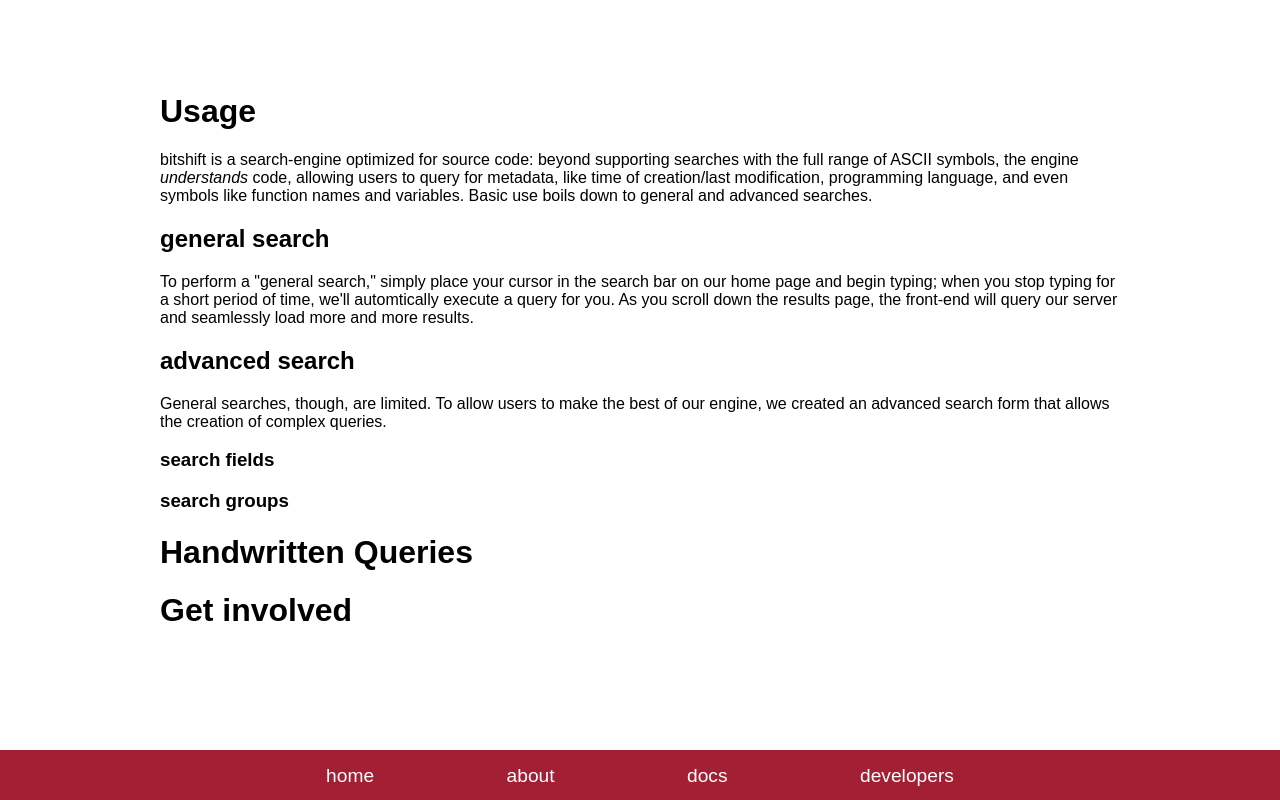
After one commit to earwig/bitshift, a Flask app: page /docs in a window 1280 px wide. The commit adds this page. Run offline with Flask 2, Linux system fonts and the light colour scheme; style sheets or scripts are compiled from the project's sources; parts of the project's set-up code (start-up, migrations or seed data) failed here and were passed over.

Commit message:
Work on #74. Add docs route, partly-skeleton page.
Add:
        templates/docs.html
                -Add a skeleton structure for the documentation page.
                -Add some content to certain sections.

```diff
--- a/app.py
+++ b/app.py
@@ -55,6 +55,10 @@ def about():
 def developers():
     return render_template("developers.html")
 
+@app.route("/docs")
+def docs():
+    return render_template("docs.html")
+
 @app.errorhandler(404)
 def error404(error):
     return render_template("error404.html"), 404
--- /dev/null
+++ b/templates/docs.html
@@ -0,0 +1,41 @@
+= extends "layout.html"
+
+= block title
+  docs
+= endblock
+
+= block body
+  <h1>Usage</h1>
+  <p>
+    bitshift is a search-engine optimized for source code: beyond supporting searches with the full range of ASCII
+    symbols, the engine <em>understands</em> code, allowing users to query for metadata, like time of creation/last
+    modification, programming language, and even symbols like function names and variables. Basic use boils down to
+    general and advanced searches.
+
+    <h2>general search</h2>
+    <p>
+      To perform a "general search," simply place your cursor in the search bar on our home page and begin typing; when
+      you stop typing for a short period of time, we'll automtically execute a query for you. As you scroll down the
+      results page, the front-end will query our server and seamlessly load more and more results.
+    </p>
+
+    <h2>advanced search</h2>
+    <p>
+      General searches, though, are limited. To allow users to make the best of our engine, we created an advanced
+      search form that allows the creation of complex queries.
+
+      <h3>search fields</h3>
+      <p>
+      </p>
+
+      <h3>search groups</h3>
+      <p></p>
+    </p>
+  </p>
+
+  <h1>Handwritten Queries</h1>
+  <p></p>
+
+  <h1>Get involved</h1>
+  <p></p>
+= endblock
--- a/templates/layout.html
+++ b/templates/layout.html
@@ -40,6 +40,7 @@
       <div id="footer">
         <a href="/">home</a>
         <a href="/about">about</a>
+        <a href="/docs">docs</a>
         <a href="/developers">developers</a>
       </div>
     </div>
```
